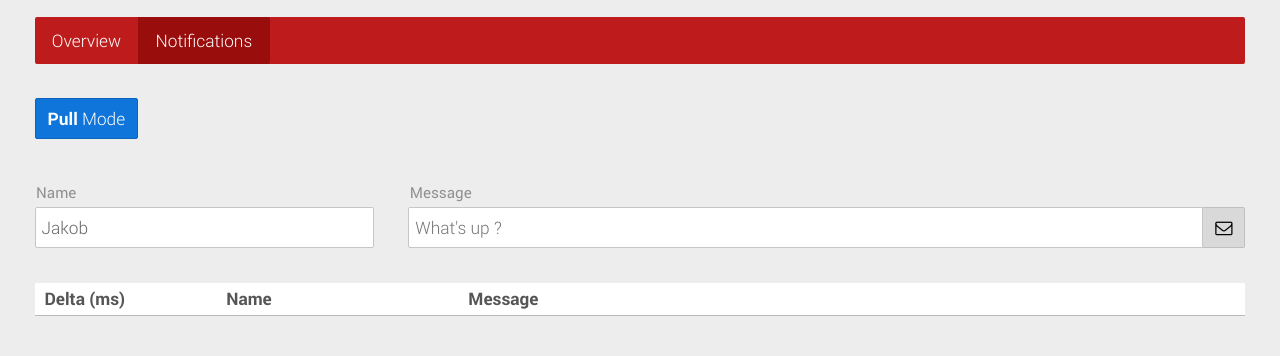
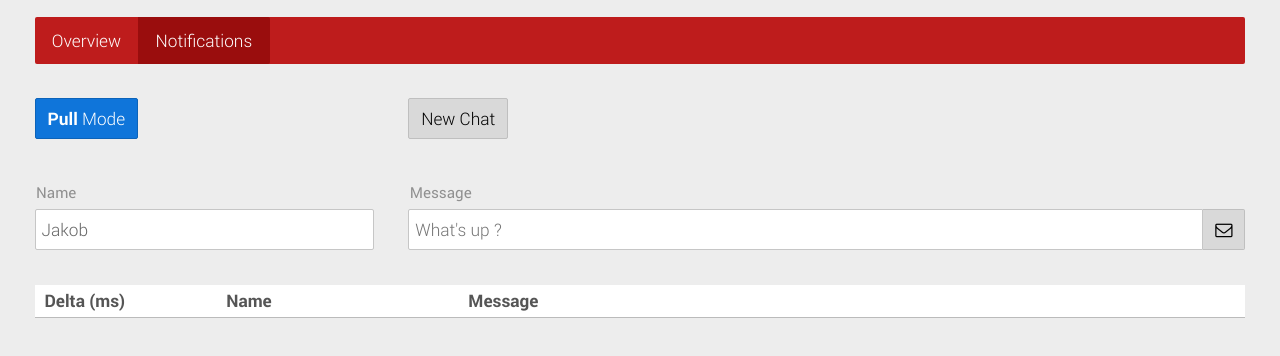
Before and after one commit to jolokia-org/jolokia-client-javascript, a website: page demo/chat/index.html in a window 1280 px wide. Shown: the part 84-440 px from the top of the page. Drawn offline with Linux system fonts and the light colour scheme; files that its build step writes are made by us from their sources; no server answers.

Commit message:
Worked on Notification demo

```diff
--- a/demo/chat/index.html
+++ b/demo/chat/index.html
@@ -69,14 +69,25 @@
   <div class="column-group push-center gutters">
 
     <!-- Pull / SSE Mode -->
-    <div class="all-100">
+    <div class="all-30">
       <div class="ink-dropdown" data-target="#mode-dropdown" data-dismiss-on-inside-click="true">
-        <button id="mode-button" class="ink-button blue align-right"><strong>Pull</strong> Mode</button>
+
+        <button
+            data-tip-html="Notification mode: <ul><li><strong>Pull</strong> for notifications every 5 seconds</li><li><strong>SSE</strong> for Server Side Events</li></ul>"
+            data-tip-delay="1.2"
+            data-tip-fade="1.0"
+            data-tip-color="black"
+            data-tip-where="right"
+            id="mode-button"
+            class="ink-button blue align-right ink-tooltip"><strong>Pull</strong> Mode</button>
         <ul id="mode-dropdown" class="align-right dropdown-menu">
           <li id="pull-mode-button"><a href="#"><strong>Pull</strong> Mode</a></li>
           <li id="sse-mode-button"><a href="#"><strong>SSE</strong> Mode</a></li>
         </ul>
       </div>
+    </div>
+    <div class="all-70">
+      <button class="ink-button" onclick="window.open(window.location, '_blank', 'toolbars=0,width=700,height=500,left=200,top=200,scrollbars=1,resizable=1');">New Chat</button>
     </div>
   </div>
 
@@ -85,14 +96,26 @@
     <div class="column-group gutters">
       <div class="control-group all-30">
         <div class="control">
-          <p class="tip">Name</p>
+          <p data-tip-text="Username to identify yourself"
+              data-tip-delay="1.0"
+              data-tip-fade="1.0"
+              data-tip-color="black"
+              data-tip-where="up"
+              class="tip ink-tooltip">Name</p>
           <input type="text" name="Name" id="name" placeholder="Who are you ?">
         </div>
       </div>
       <div class="control-group all-70">
-        <p class="tip">Message</p>
+        <p data-tip-text="Say what you want. Be polite as always :)"
+                data-tip-delay="1.0"
+                data-tip-fade="1.0"
+                data-tip-color="black"
+                data-tip-where="up"
+                class="tip ink-tooltip">Message</p>
         <div class="control append-button">
-          <span><input type="text" name="Message" id="message" placeholder="What's up ?"></span>
+          <span>
+            <input type="text" name="Message" id="message" placeholder="What's up ?">
+          </span>
           <button id="message-submit" class="ink-button"><i class="fa fa-envelope-o"></i></button>
         </div>
       </div>
@@ -105,7 +128,14 @@
       <table id="message-table" class="ink-table">
       <thead>
       <tr>
-        <th width="10%" class="align-left">Delta (ms)</th>
+        <th width="10%" class="align-left">
+          <span
+              data-tip-text="Latency from sending (server) the message to receiving it (client)"
+              data-tip-delay="0.5"
+              data-tip-fade="1.0"
+              data-tip-color="black"
+              data-tip-where="up"
+              class="ink-tooltip">Delta (ms)</span></th>
         <th width="5%" class="align-left"></th>
         <th width="20%" class="align-left">Name</th>
         <th width="70%" class="align-left">Message</th>
--- a/src/jolokia.js
+++ b/src/jolokia.js
@@ -594,6 +594,14 @@
                                 }
                             });
                             callback && (this.eventSource.onopen = callback);
+                            this.eventSource.onerror = function(event) {
+                                console.log("Error: " + event);
+                                console.dir(event);
+                            };
+                            this.eventSource.onmessage = function(event) {
+                                console.log("Message: " + event);
+                                console.dir(event);
+                            };
                         }
                     },
                     add: function(handle, opts) {
```
Also changed, not shown: gulpfile.js (+11 -1 lines), package.json (+7 -11 lines).
